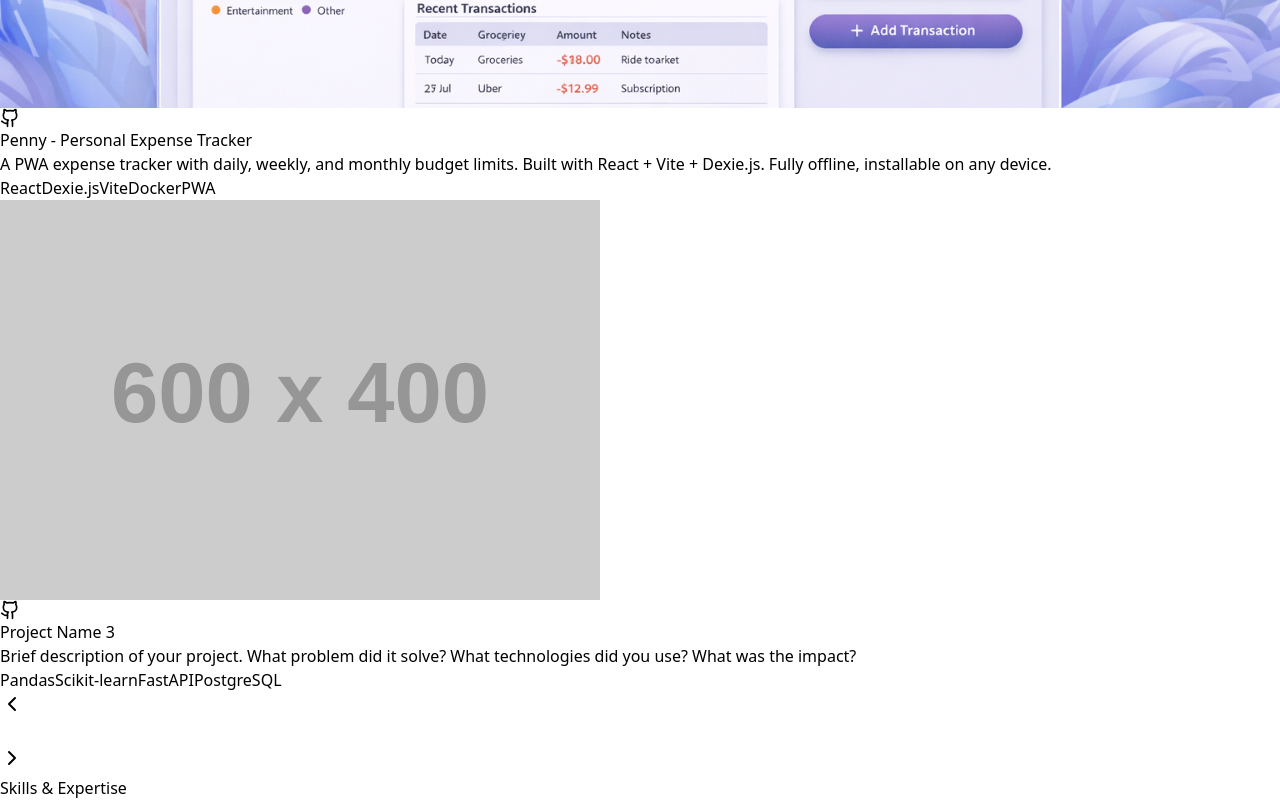
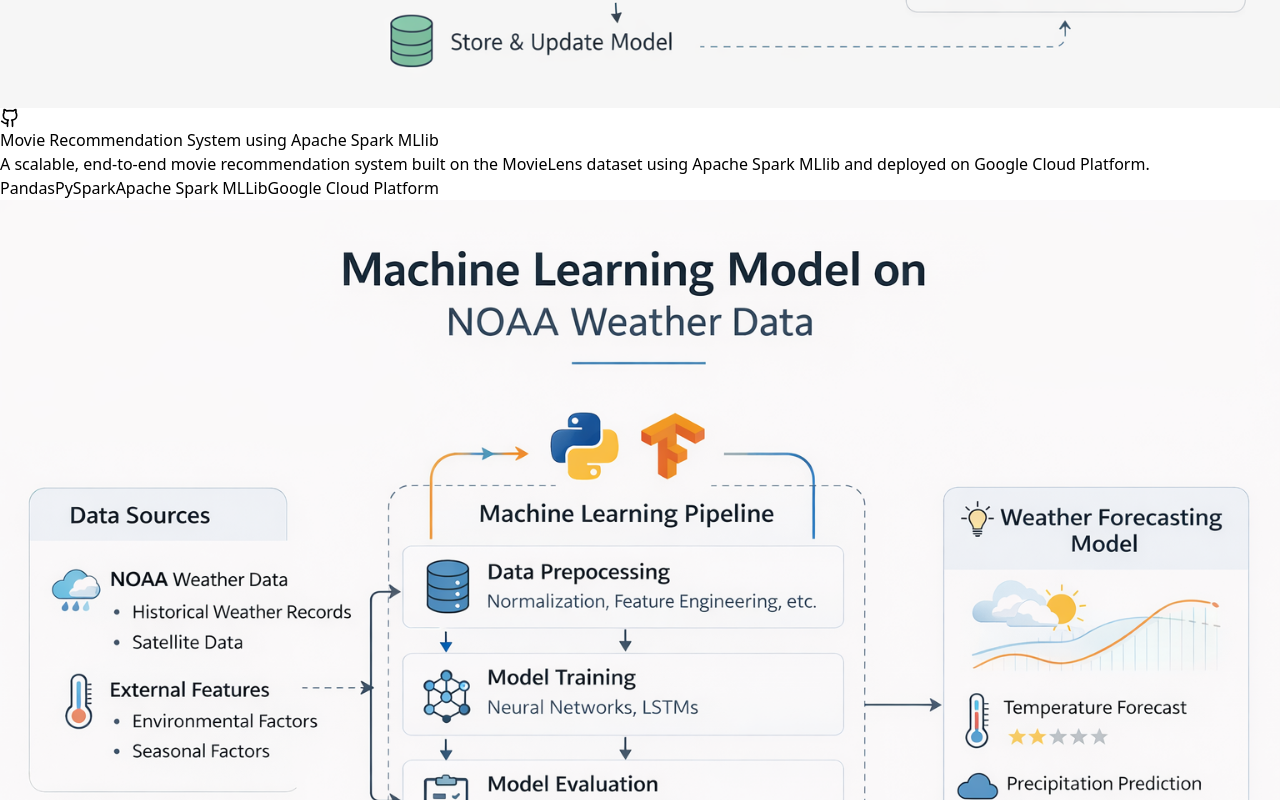
Before and after one commit to akshatbhargava2906/myintroduction, a React (Vite) app: page / in a window 1280 px wide. Shown: the part 2280-3080 px from the top of the page. Built offline with nearby package versions, Linux system fonts and the light colour scheme.

Commit message:
Added More Projects

```diff
--- a/src/components/Projects.jsx
+++ b/src/components/Projects.jsx
@@ -19,29 +19,29 @@
     },
     {
       id: 2,
+      title: "Movie Recommendation System using Apache Spark MLlib",
+      description: "A scalable, end-to-end movie recommendation system built on the MovieLens dataset using Apache Spark MLlib and deployed on Google Cloud Platform.",
+      image: "movierecommender.png",
+      technologies: ["Pandas", "PySpark", "Apache Spark MLLib", "Google Cloud Platform"],
+      githubLink: "https://github.com/akshatbhargava2906/movie-recommender-system",
+      liveLink: ""
+    },
+    {
+      id: 3,
+      title: "Machine Learning on Weather Data",
+      description: "A scalable, end-to-end machine learning pipeline for predicting surface air temperature using large-scale meteorological data from the NOAA Global Hourly Integrated Surface Dataset (ISD). Built on Apache Spark MLlib and deployed on Google Cloud Platform, the project benchmarks three regression models across 100M+ weather observations.",
+      image: "weather-model.png",
+      technologies: ["Python", "Pandas", "PySpark", "Apache Spark MLlib", "Google Cloud Platform", "Data Visualization", "Model Evaluation"],
+      githubLink: "https://github.com/akshatbhargava2906/machine-learning-on-weather-data",
+      liveLink: ""
+    },
+    {
+      id: 4,
       title: "Penny - Personal Expense Tracker",
       description: "A PWA expense tracker with daily, weekly, and monthly budget limits. Built with React + Vite + Dexie.js. Fully offline, installable on any device.",
       image: "penny.png",
       technologies: ["React", "Dexie.js", "Vite", "Docker", "PWA"],
       githubLink: "https://github.com/akshatbhargava2906/penny",
-      liveLink: ""
-    },
-    {
-      id: 3,
-      title: "Project Name 3",
-      description: "Brief description of your project. What problem did it solve? What technologies did you use? What was the impact?",
-      image: "https://via.placeholder.com/600x400/fdba74/ffffff?text=Project+3",
-      technologies: ["Pandas", "Scikit-learn", "FastAPI", "PostgreSQL"],
-      githubLink: "https://github.com/yourusername/project3",
-      liveLink: ""
-    },
-    {
-      id: 4,
-      title: "Project Name 4",
-      description: "Brief description of your project. What problem did it solve? What technologies did you use? What was the impact?",
-      image: "https://via.placeholder.com/600x400/fed7aa/ffffff?text=Project+4",
-      technologies: ["PyTorch", "Flask", "Redis", "Kubernetes"],
-      githubLink: "https://github.com/yourusername/project4",
       liveLink: ""
     },
     {
```
Also changed, not shown: public/movierecommender.png (added), public/weather-model.png (added).
